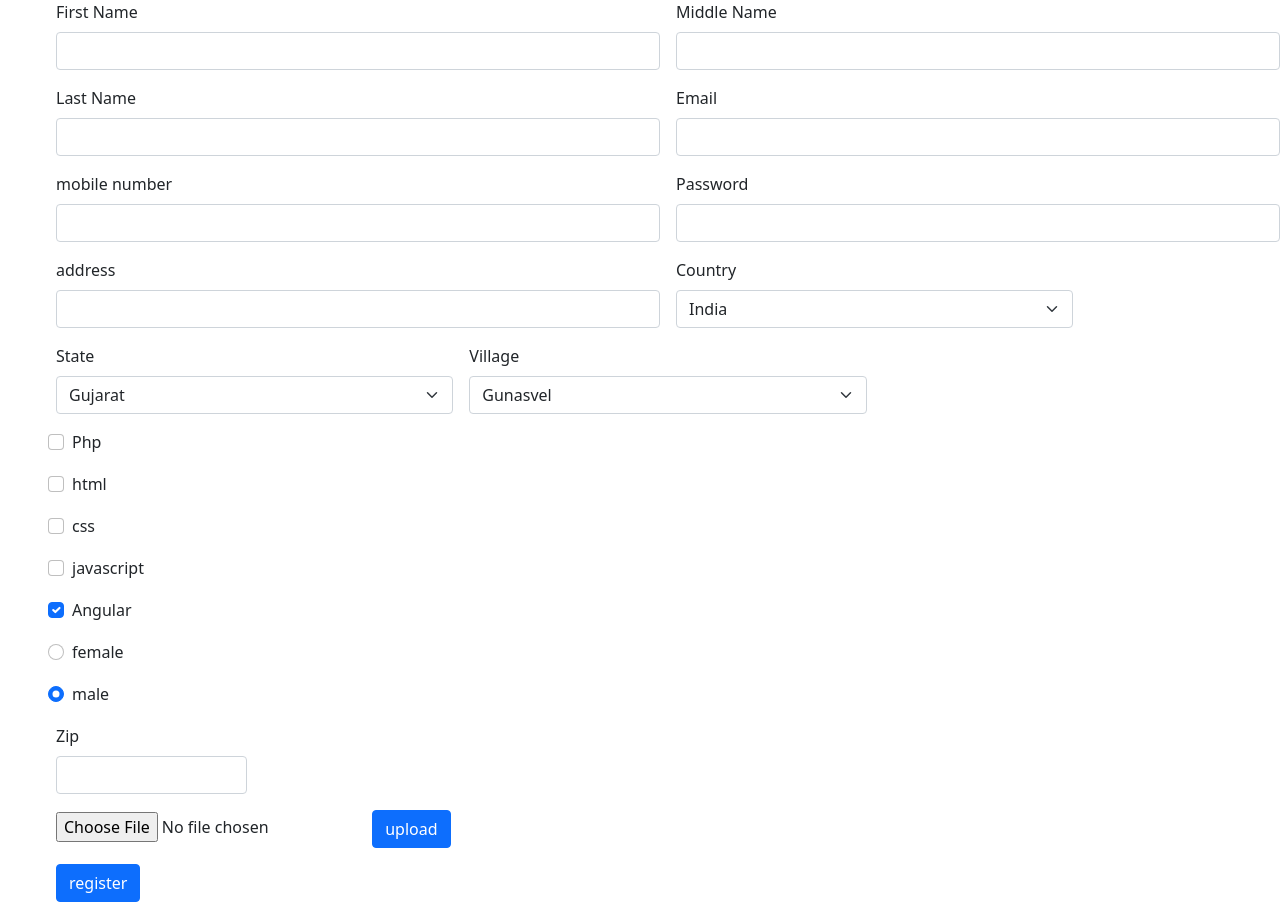
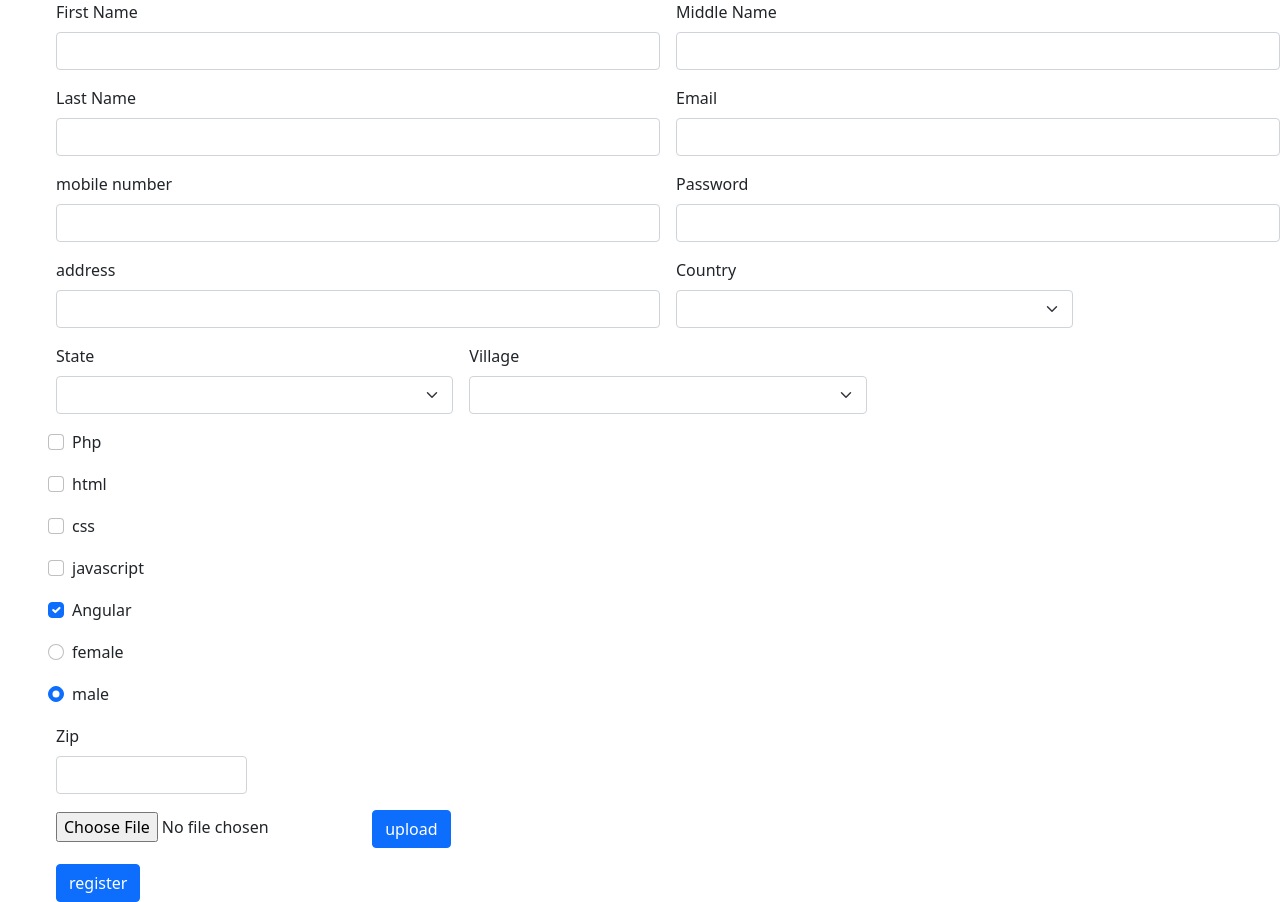
Before and after one commit to rushang9/Form_crud, a PHP site: page /signup_jquery.php in a window 1280 px wide. Run offline with PHP 8.4, Linux system fonts and the light colour scheme; data that the repository does not hold is empty.

Commit message:
signup_jquery.php

```diff
--- a/signup_jquery.php
+++ b/signup_jquery.php
@@ -132,7 +132,8 @@ if ($_SERVER['REQUEST_METHOD'] == 'POST') {
     <div class="col-md-4">
       <label for="inputState" class="form-label">Country</label>
       <select id="inputState" class="form-select" name="country">
-        <option selected>India</option>
+      <option></option>
+        <option>India</option>
         <option>Canada</option>
         <option>U.K</option>
       </select>
@@ -140,7 +141,8 @@ if ($_SERVER['REQUEST_METHOD'] == 'POST') {
     <div class="col-md-4">
       <label for="inputState" class="form-label">State</label>
       <select id="inputState" class="form-select" name="state">
-        <option selected>Gujarat</option>
+        <option></option>
+        <option>Gujarat</option>
         <option>Maharastra</option>
         <option>punjab</option>
       </select>
@@ -148,7 +150,8 @@ if ($_SERVER['REQUEST_METHOD'] == 'POST') {
     <div class="col-md-4">
       <label for="inputState" class="form-label">Village</label>
       <select id="inputState" class="form-select" name="village">
-        <option selected>Gunasvel</option>
+      <option></option>
+        <option>Gunasvel</option>
         <option>timli</option>
         <option>velanpur</option>
       </select>
@@ -242,8 +245,8 @@ if ($_SERVER['REQUEST_METHOD'] == 'POST') {
             Fname:"please enter your name",
             Mname:"please enter your name",
             Lname:"please enter your name",
-            country:"please enter your name",
-            state:"please enter your name",
+            country:"please enter your country",
+            state:"please enter your state",
 
             email:{
               email:"please enter valid email",
```
